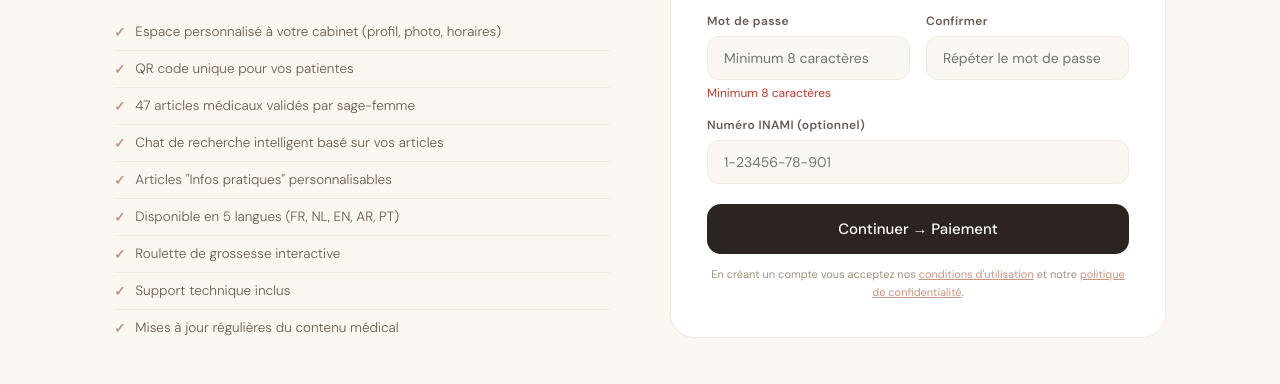
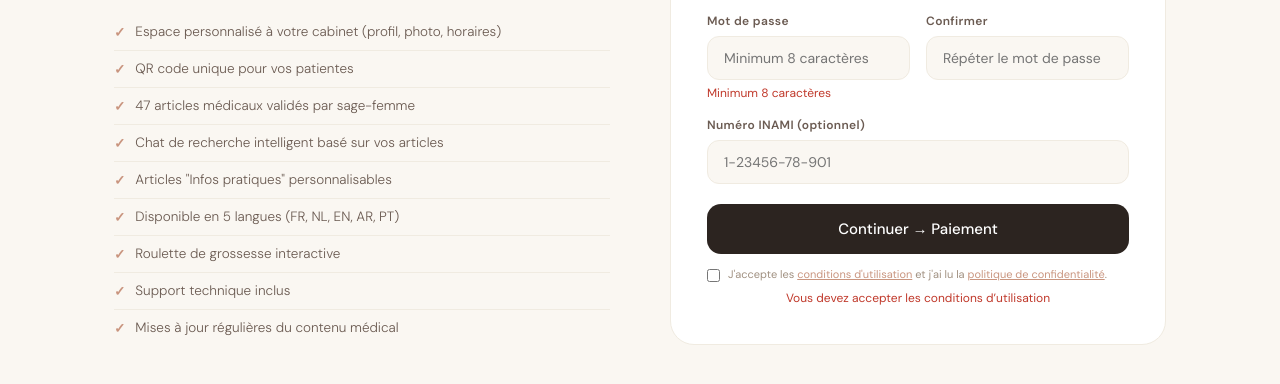
Before and after one commit to zanjabila/sante-feminine, a website: page inscription-medecin.html in a window 1280 px wide. Both pictures are taken after a click on the button "Continuer → Paiement". Shown: the part 562-946 px from the top of the page. Drawn offline with nearby package versions, Linux system fonts and the light colour scheme.

Commit message:
Complete pilot legal consent and links

```diff
--- a/inscription-medecin.html
+++ b/inscription-medecin.html
@@ -180,7 +180,11 @@ nav{height:62px;background:rgba(250,247,242,.96);border-bottom:1px solid var(--c
           Continuer → Paiement
         </button>
         <div class="form-legal">
-          En créant un compte vous acceptez nos <a href="#">conditions d'utilisation</a> et notre <a href="#">politique de confidentialité</a>.
+          <label style="display:flex;align-items:flex-start;gap:8px;text-align:left;cursor:pointer;">
+            <input type="checkbox" id="acceptLegal" style="margin-top:3px;accent-color:var(--rose-deep);">
+            <span>J'accepte les <a href="conditions-utilisation.html" target="_blank" rel="noopener">conditions d'utilisation</a> et j'ai lu la <a href="confidentialite.html" target="_blank" rel="noopener">politique de confidentialité</a>.</span>
+          </label>
+          <div class="error" id="legalError"></div>
         </div>
       </div>
 
@@ -282,6 +286,7 @@ function goToStep2() {
   const pwd = document.getElementById('password').value;
   if(pwd.length<8){showError('passwordError','Minimum 8 caractères');valid=false;}
   if(pwd!==document.getElementById('confirmPassword').value){showError('confirmError','Les mots de passe ne correspondent pas');valid=false;}
+  if(!document.getElementById('acceptLegal').checked){showError('legalError','Vous devez accepter les conditions d’utilisation');valid=false;}
   if(!valid) return;
 
   document.getElementById('step1').style.display='none';
```
